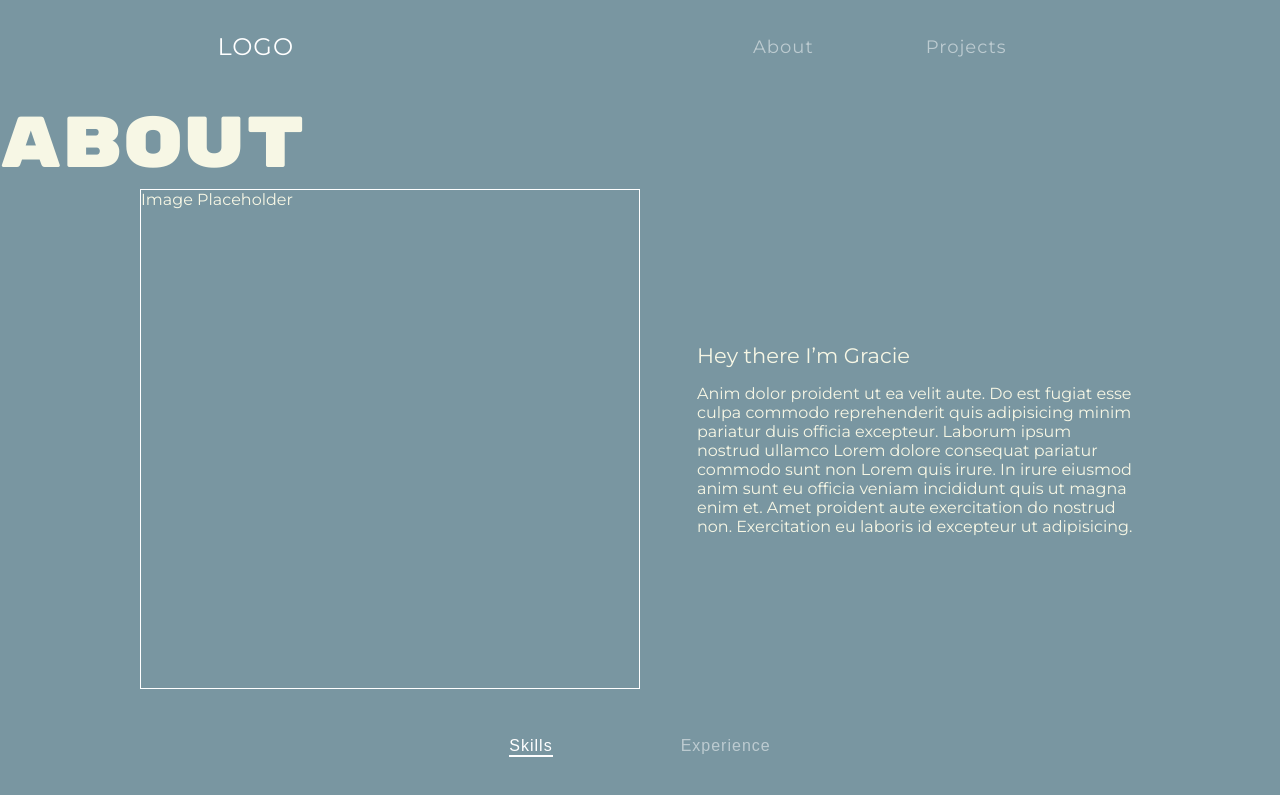
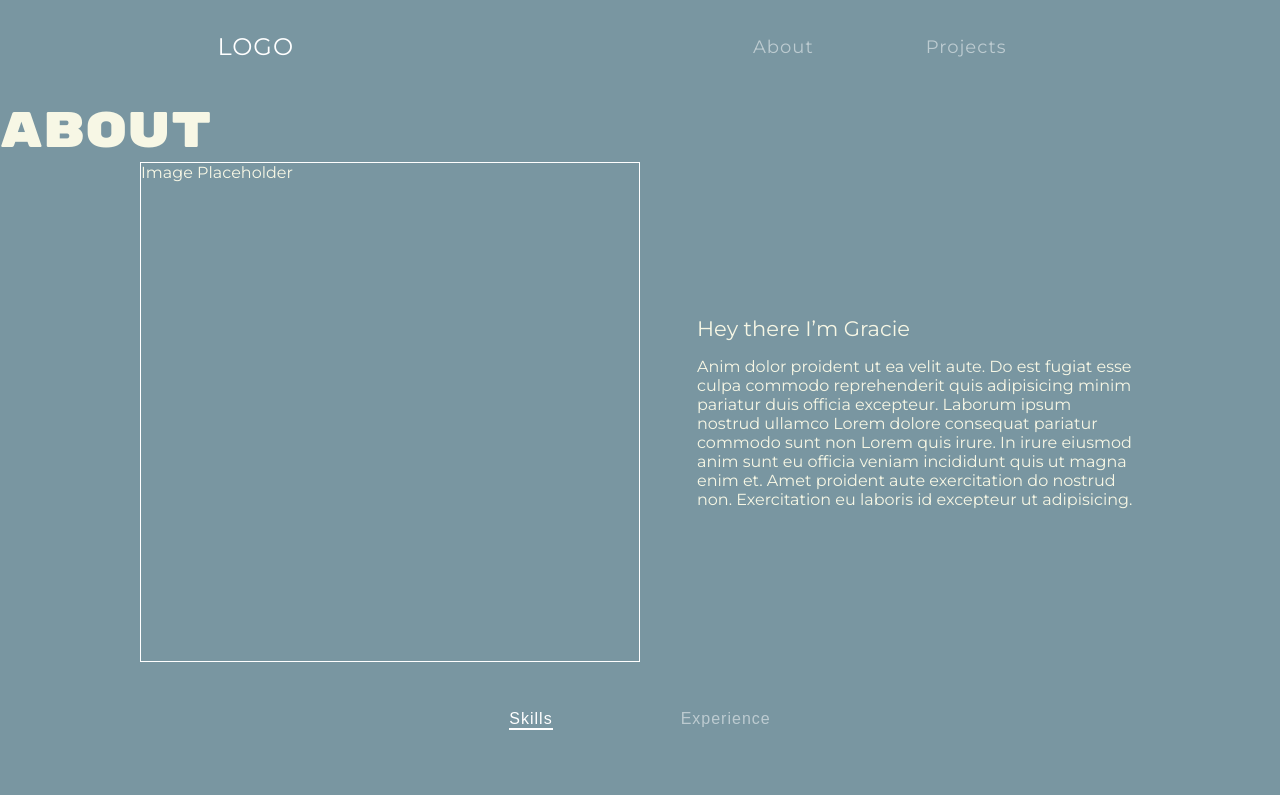
Before and after one commit to gduncan208/next-port, a Next.js app: page / in a window 1280 px wide. Shown: the top 795 px of the page. Built offline with nearby package versions, Linux system fonts and the light colour scheme.

Commit message:
contact form adjustment

```diff
--- a/app/page.module.css
+++ b/app/page.module.css
@@ -4,7 +4,9 @@
   font-family: "Rubik Mono One", monospace;
     font-weight: 400;
     font-style: normal;
-    font-size: 72px;
+    font-size: 50px;
+    text-align: left;
+    margin: ;
 }
 
 .main {
--- a/app/send/route.js
+++ b/app/send/route.js
@@ -18,7 +18,8 @@ export async function POST(request) {
         console.log("SERVERS BODY", body);
         // send mail with defined transport object
         const info = await transporter.sendMail({
-            from: 'gracielduncan@gmail.com', // sender address
+            from: 'gracielduncan@gmail.com',
+            replyTo: body.email,// sender address
             to: "gduncan@nic.edu", // list of receivers
             subject: `Vercel Contact ${body.name}`, // Subject line
             text: body.message, // plain text body
```
